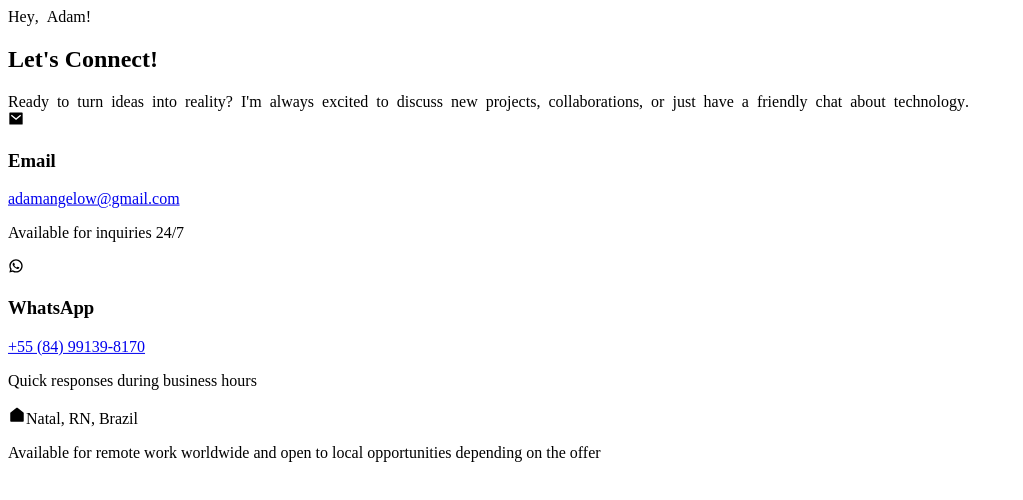
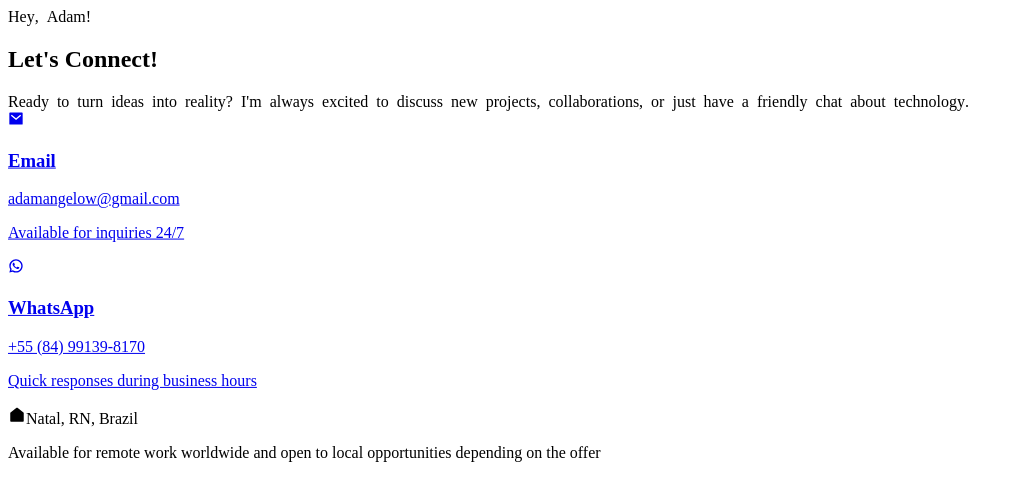
Before and after one commit to kitaratzo/final-project-digitalskola, a Next.js app: page /contact in a window 1280 px wide. Shown: the top 500 px of the page, without its empty margins (0-1023 px from the left). Built offline with nearby package versions, Linux system fonts and the light colour scheme.

Commit message:
fix: contact links

```diff
--- a/src/components/Templates/Contact/Contact.tsx
+++ b/src/components/Templates/Contact/Contact.tsx
@@ -124,6 +124,7 @@ const Contact = () => {
                 duration={5}
                 distance={10}
               >
+                <a href="mailto:adamangelow@gmail.com">
                   <motion.div
                     whileHover={{ scale: 1.05 }}
                     className="flex flex-col items-center gap-4"
@@ -132,16 +133,14 @@ const Contact = () => {
                       <RiMailFill />
                     </div>
                     <h3 className="text-xl font-semibold">Email</h3>
-                  <a
-                    href="mailto:adamangelow@gmail.com"
-                    className="text-white/70 hover:text-primary transition-colors"
-                  >
+                    <span className="text-white/70 hover:text-primary transition-colors">
                       adamangelow@gmail.com
-                  </a>
+                    </span>
                     <p className="text-sm text-white/50">
                       Available for inquiries 24/7
                     </p>
                   </motion.div>
+                </a>
               </FloatingElement>
 
               <FloatingElement
@@ -149,6 +148,11 @@ const Contact = () => {
                 duration={5}
                 distance={10}
                 delay={0.2}
+              >
+                <a
+                  href="https://wa.me/5584991398170"
+                  target="_blank"
+                  rel="noopener noreferrer"
                 >
                   <motion.div
                     whileHover={{ scale: 1.05 }}
@@ -158,18 +162,17 @@ const Contact = () => {
                       <RiWhatsappLine />
                     </div>
                     <h3 className="text-xl font-semibold">WhatsApp</h3>
-                  <a
-                    href="https://wa.me/5584991398170"
-                    target="_blank"
+                    <span
                       rel="noopener noreferrer"
                       className="text-white/70 hover:text-primary transition-colors"
                     >
                       +55 (84) 99139-8170
-                  </a>
+                    </span>
                     <p className="text-sm text-white/50">
                       Quick responses during business hours
                     </p>
                   </motion.div>
+                </a>
               </FloatingElement>
             </motion.div>
 
```
Lines whose indentation alone changed are shown as unchanged.
